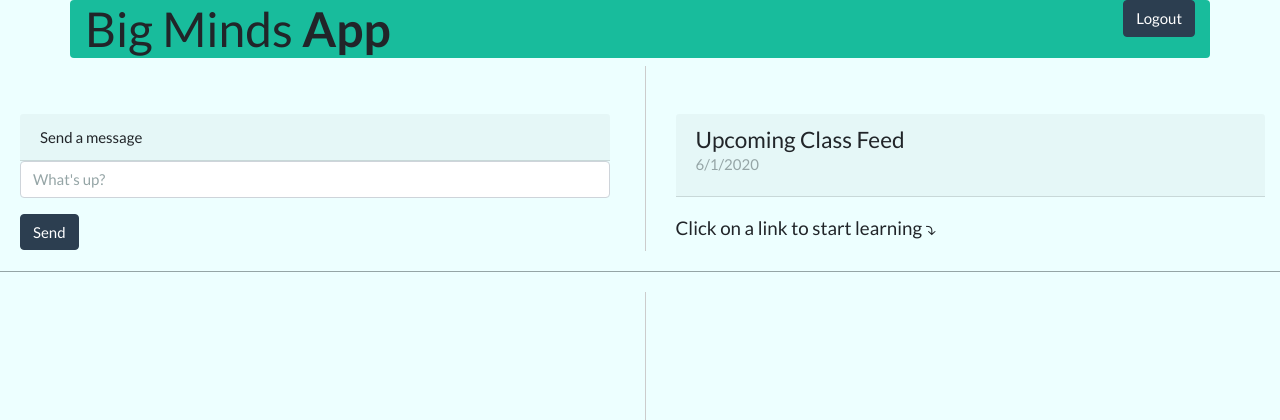
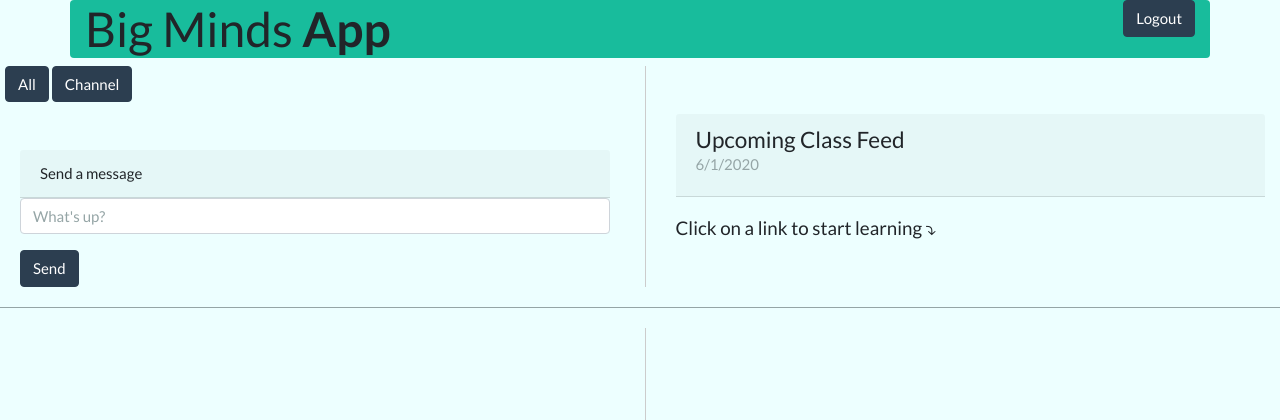
Before and after one commit to daortellado/bigminds, a Flask app: page / in a window 1280 px wide. Shown: the top 420 px of the page. Run offline with Flask 2, Linux system fonts and the light colour scheme; a user stored in the database is signed in; data comes from the database, SQL or seed files in the repository; both versions use the stored data as it was after the commit; data that the repository does not hold is empty; some libraries are stand-ins or nearby versions.

Commit message:
added channel chat functionality

```diff
--- a/app.py
+++ b/app.py
@@ -25,7 +25,7 @@ app.config['SQLALCHEMY_DATABASE_URI'] = 'sqlite:///site.db'
 database = SQLAlchemy(app)
 
 from forms import LoginForm, TimeForm, AppSettingsForm, MediaFileUploadForm
-from models import Instance, Message, EduSchedu, ClassNotiQueue, User
+from models import Instance, Message, Channel, EduSchedu, ClassNotiQueue, User
 import events
 
 # # config
@@ -75,10 +75,11 @@ def page():
     instance = Instance.query.first()
     image_file = url_for('static', filename=f'media/{instance.media_file}')
     messages = Message.query.order_by(Message.id.desc()).all()
+    channels = Channel.query.order_by(Channel.id.desc()).all()
     notifications = ClassNotiQueue.query.order_by(ClassNotiQueue.id.desc()).all()
     room_name = 'home'
     return render_template('home.html', title=instance.homepage_title, room=room_name,
-                           messages=messages, notifications=notifications, chat_enabled = instance.chat_enabled,
+                           messages=messages, channels=channels, notifications=notifications, chat_enabled = instance.chat_enabled,
                            time=eduschedu.time, dow=eduschedu.dow, classname=eduschedu.classname, zoomlink=eduschedu.zoomlink)
 
 @app.route('/admin', methods=['GET', 'POST'])
--- a/models.py
+++ b/models.py
@@ -19,6 +19,12 @@ class Instance(database.Model):
     page_views = database.Column(database.Integer, nullable=False, default=0)
 
 class Message(database.Model):
+    id = database.Column(database.Integer, primary_key=True)
+    date_posted = database.Column(database.String(30))
+    name = database.Column(database.String(100), default='')
+    content = database.Column(database.String(500), default='')
+
+class Channel(database.Model):
     id = database.Column(database.Integer, primary_key=True)
     date_posted = database.Column(database.String(30))
     name = database.Column(database.String(100), default='')
--- a/static/js/webchat.js
+++ b/static/js/webchat.js
@@ -4,6 +4,7 @@
             socket.emit('connected');
             $('#myName').val('');
             $('#myMessage').val('');
+            $('#mychanMessage').val('');
         });
 
         socket.on('message', function(msg) {
@@ -18,6 +19,27 @@
             }
 
             $("#messagesContainer").prepend("<div class=\"card mb-2\">\n" +
+                "<div class=\"card-header\">\n" +
+                "<h5 class=\"card-title\">"+name+"</h5><h6 class=\"card-subtitle mb-2 text-muted\">"+date+"</h6>\n" +
+                "</div>\n" +
+                "<div class=\"card-body\">\n" +
+                ""+message+"\n" +
+                "</div>\n" +
+                "</div>");
+            console.log('Received message');
+        });
+                socket.on('channel', function(json_chan) {
+            var name = json_chan.name;
+            var message = json_chan.content;
+            var date = json_chan.date;
+            if (name == '') {
+                name = 'Anonymous';
+            }
+            if (message == '') {
+                message = 'I forgot to add a message.';
+            }
+
+            $("#channelContainer").prepend("<div class=\"card mb-2\">\n" +
                 "<div class=\"card-header\">\n" +
                 "<h5 class=\"card-title\">"+name+"</h5><h6 class=\"card-subtitle mb-2 text-muted\">"+date+"</h6>\n" +
                 "</div>\n" +
@@ -66,4 +88,29 @@
             // $('#myMessage').attr('disabled', 'disabled');
             // $('#myName').attr('disabled', 'disabled');
         });
+        $('#sendchanButton').on('click', function() {
+            var message = $('#mychanMessage').val();
+            console.log('Clicked!');
+            console.log(uName)
+            var chn = {name : uName, message : message}
+            socket.emit('channel', chn);
+            return $('#mychanMessage').val('');
+            // $("#toggleFieldset").children().attr("disabled", "disabled");
+            // $('#myMessage').attr('disabled', 'disabled');
+            // $('#myName').attr('disabled', 'disabled');
+        });
+        $('#switchButton').on('click', function() {
+            console.log('clicked');
+            document.getElementById("messagesContainer").className = "d-none container mt-5";
+            document.getElementById("channelContainer").className = "container mt-5";
+            document.getElementById("submitForm").className = "d-none container mt-5";
+            document.getElementById("submitchanForm").className = "container mt-5";
+        });
+        $('#switchbackButton').on('click', function() {
+            console.log('clickedback');
+            document.getElementById("messagesContainer").className = "container mt-5";
+            document.getElementById("channelContainer").className = "d-none container mt-5";
+            document.getElementById("submitForm").className = "container mt-5";
+            document.getElementById("submitchanForm").className = "d-none container mt-5";
+        });
     });
--- a/templates/home.html
+++ b/templates/home.html
@@ -39,6 +39,8 @@
     </div>
 <div class="row rounded border-bottom border-secondary bottompadded">
 <div class ="col" style="padding-right:20px; padding-left:20px; border-right: 1px solid #ccc;">
+    <button id="switchbackButton" class="btn btn-primary">All</button>
+    <button id="switchButton" class="btn btn-primary">Channel</button>
     <div class='container mt-5'  id='submitForm'>
         <fieldset id="toggleFieldset">
             <div class="card-header">
@@ -48,6 +50,17 @@
                 <input type="text" class="form-control" id="myMessage" placeholder="What's up?">
             </div>
             <button id="sendButton" class="btn btn-primary">Send</button>
+        </fieldset>
+    </div>
+    <div class='d-none container mt-5'  id='submitchanForm'>
+        <fieldset id="toggleFieldset">
+            <div class="card-header">
+                Send a message
+            </div>
+            <div class="form-group">
+                <input type="text" class="form-control" id="mychanMessage" placeholder="What's up?">
+            </div>
+            <button id="sendchanButton" class="btn btn-primary">Send</button>
         </fieldset>
     </div>
 </div>
@@ -79,6 +92,27 @@
                         I forgot to add a message.
                     {% else %}
                         {{ message.content }}
+                    {% endif %}
+                </div>
+            </div>
+        {% endfor %}
+    </div>
+        <div class='d-none container mt-5' id="channelContainer">
+        {% for channel in channels %}
+            <div class="card mb-2">
+                <div class="card-header">
+                    {% if channel.name == '' %}
+                        <h5 class="card-title">Anonymous</h5>
+                    {% else %}
+                        <h5 class="card-title">{{ channel.name }}</h5>
+                    {% endif %}
+                    <h6 class="card-subtitle mb-2 text-muted">{{ channel.date_posted }}</h6>
+                </div>
+                <div class="card-body">
+                    {% if channel.content == '' %}
+                        I forgot to add a message.
+                    {% else %}
+                        {{ channel.content }}
                     {% endif %}
                 </div>
             </div>
```
Also changed, not shown: events.py (+21 -6 lines), site.db.
